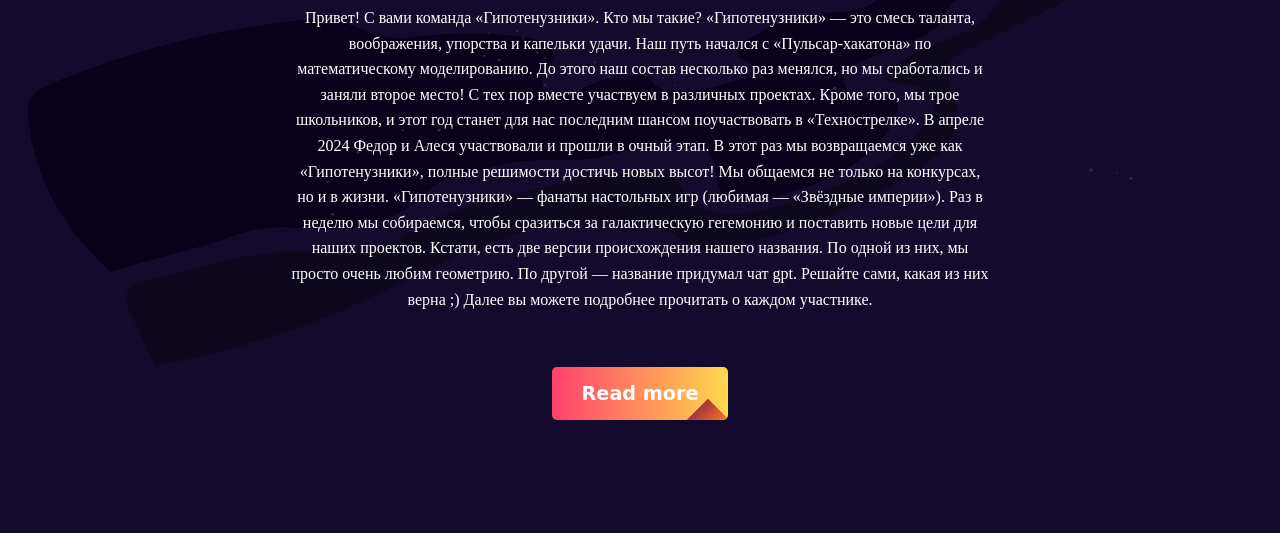
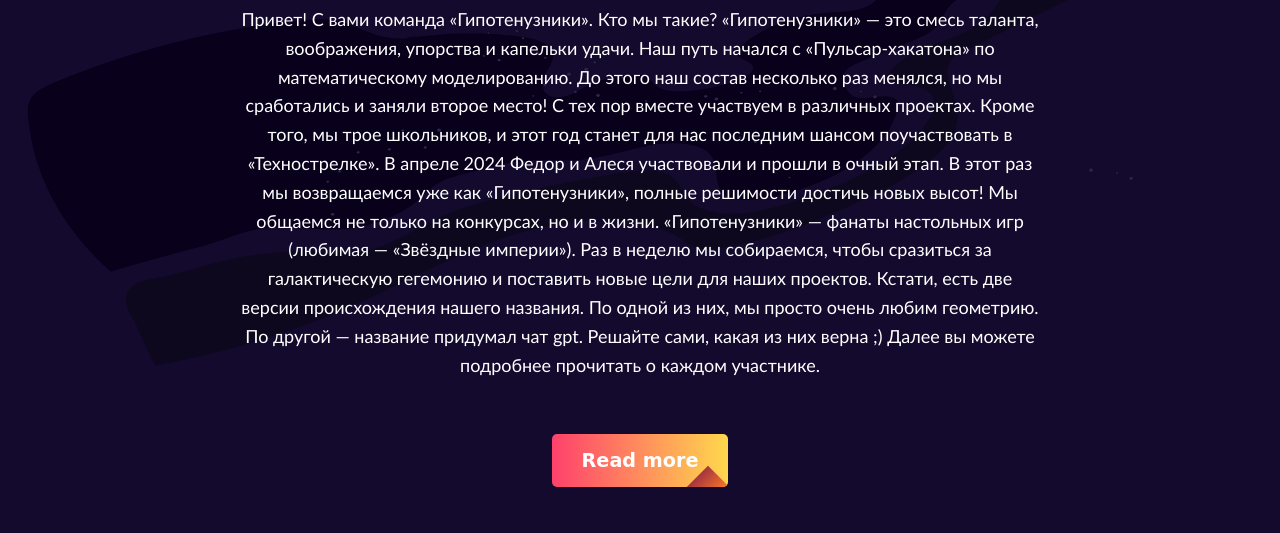
Before and after one commit to Bumochka/technostrelka, a plain HTML site: page about.html in a window 1280 px wide. Shown: the part 267-800 px from the top of the page. Drawn offline with Linux system fonts and the light colour scheme.

Commit message:
Update about.css

```diff
--- a/about.css
+++ b/about.css
@@ -91,10 +91,11 @@ main {
 }
 
 .content {
-    max-width: 700px;
+    max-width: 800px;
     margin-bottom: 30px;
     line-height: 1.6;
-    font-family: "URW Chancery L", 'cursive';
+    font-family: "Optima", sans-serif;
+    font-size: 18px;
 }
 
 .cta button {
```
